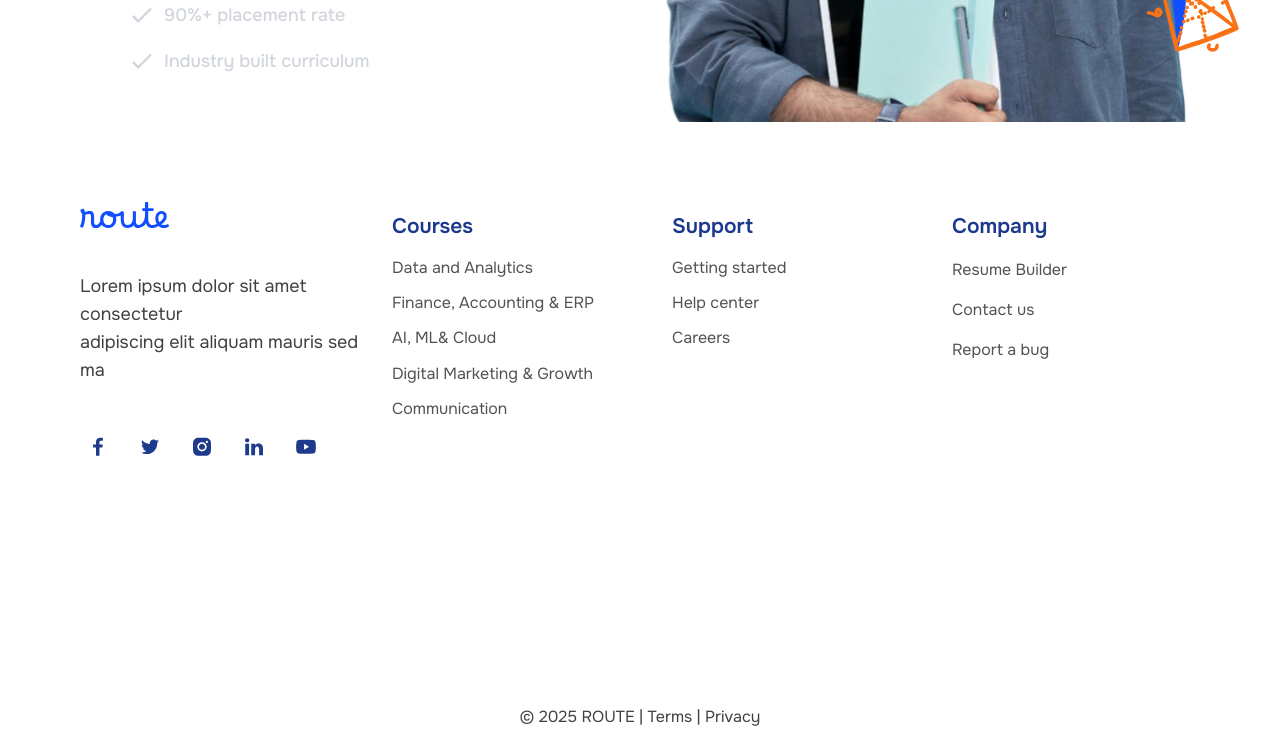
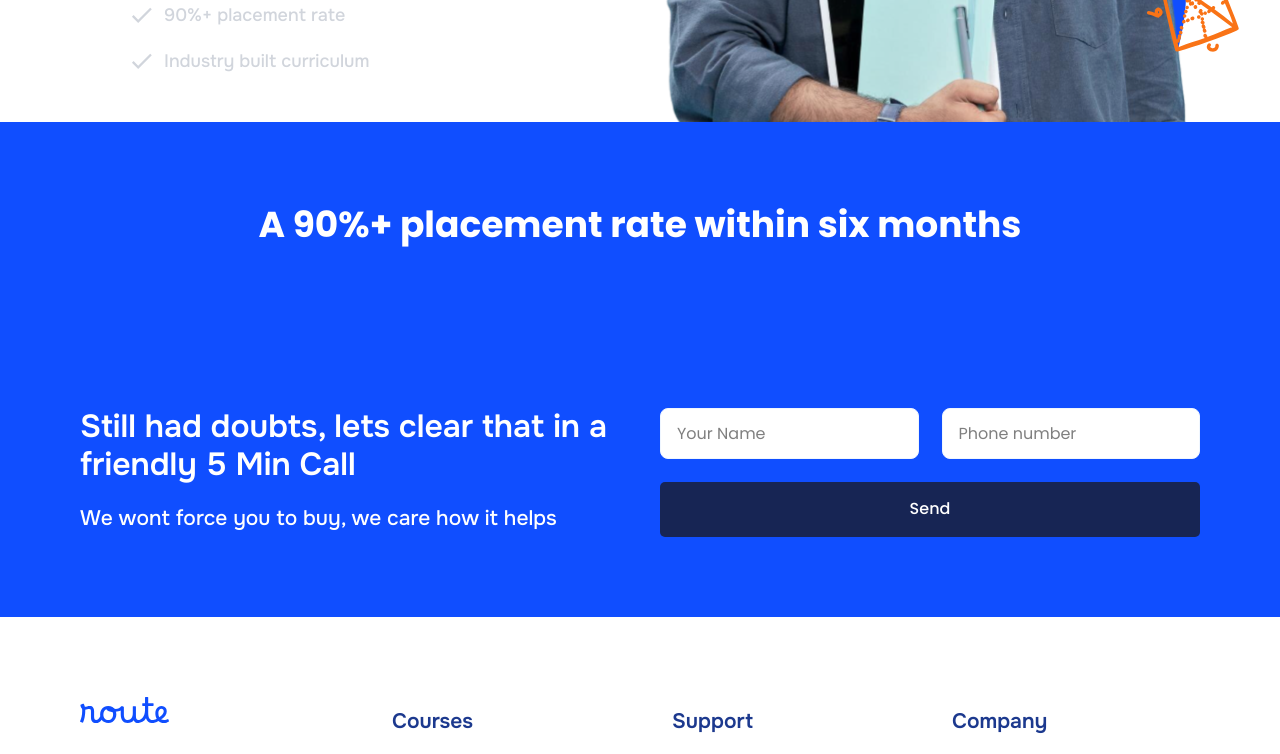
Before and after one commit to sreekesh-nexotech/routes-academy-website2, a Next.js app in the folder frontend/routes-academy/: page /courses in a window 1280 px wide. Shown: the part 560-1314 px from the top of the page. Built offline with nearby package versions, Linux system fonts and the light colour scheme.

Commit message:
Add placements course contact section

```diff
--- a/frontend/routes-academy/src/app/courses/page.tsx
+++ b/frontend/routes-academy/src/app/courses/page.tsx
@@ -1,10 +1,17 @@
 import React from "react";
 import CourseHero from "@/components/ui/Courses/CourseHero";
+import CourseContact from "@/components/ui/Courses/CourseContact";
 
 const page = () => {
   return (
     <div>
       <CourseHero />
+      <div className="px-[1rem] py-[2rem] sm:p-[5rem] bg-[#104EFF]">
+        <h2 className="text-center text-[2.25rem] text-[#FFFFFF] font-bold leading-[2.875rem]">
+          A 90%+ placement rate within six months
+        </h2>
+      </div>
+      <CourseContact />
     </div>
   );
 };
--- a/frontend/routes-academy/src/components/ui/Courses/CourseContact.tsx
+++ b/frontend/routes-academy/src/components/ui/Courses/CourseContact.tsx
@@ -0,0 +1,40 @@
+"use client";
+import React from "react";
+
+const CourseContact = () => {
+  return (
+    <div className="bg-[#104EFF]">
+      <div className="container mx-auto">
+        <div className="grid md:grid-cols-2 gap-[2.5rem] lg:gap-[2.5rem] p-[1rem] md:p-[2rem] lg:p-[5rem]">
+          <div>
+            <h4 className="text-[1.375rem] md:text-[2rem] text-[#FFFFFF] font-semibold leading-[2.375rem] mb-[1.1875rem]">
+              Still had doubts, lets clear that in a friendly 5 Min Call
+            </h4>
+            <h5 className="font-medium text-[1.125rem] md:text-[1.3125rem] text-[#FFFFFF] leading-[1.875rem]">
+              We wont force you to buy, we care how it helps
+            </h5>
+          </div>
+          <div>
+            <div className="grid md:grid-cols-2 gap-[1.4375rem]">
+              <input
+                className="h-[3.1875rem] bg-[#FFFFFF] rounded-[.5rem] border border-[#EFF6FF] focus:outline-none indent-4"
+                type="text"
+                placeholder="Your Name"
+              />
+              <input
+                className="h-[3.1875rem] bg-[#FFFFFF] rounded-[.5rem] border border-[#EFF6FF] focus:outline-none indent-4"
+                type="text"
+                placeholder="Phone number"
+              />
+            </div>
+            <button className="cursor-pointer w-full h-[3.4375rem] rounded-[0.3125rem] font-medium text-[1rem] text-[#FFFFFF] bg-[#172554] mt-[1.4375rem]">
+              Send
+            </button>
+          </div>
+        </div>
+      </div>
+    </div>
+  );
+};
+
+export default CourseContact;
```
